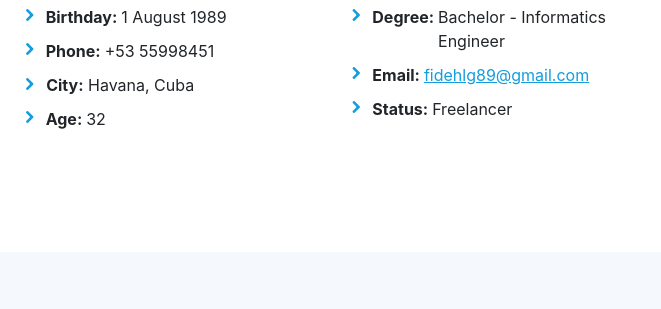
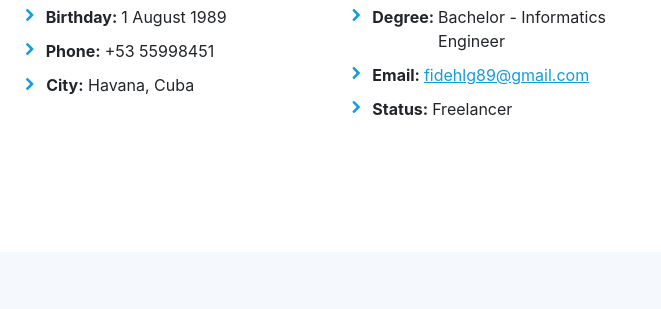
Before and after one commit to fidehlg89/bootstrap_landing-page, a plain HTML site: page index.html in a window 1280 px wide. Shown: the part 1003-1312 px from the top of the page, 619-1280 px from the left. Drawn offline with Linux system fonts and the light colour scheme; a script that the page names is missing.

Commit message:
drop age from about me

```diff
--- a/index.html
+++ b/index.html
@@ -170,10 +170,6 @@
                   <li>
                     <i class="icofont-rounded-right"></i>
                     <strong>City:</strong> Havana, Cuba
-                  </li>
-                  <li class="d-flex gap-1">
-                    <i class="icofont-rounded-right"></i>
-                    <strong>Age:</strong> 32
                   </li>
                 </ul>
               </div>
```
